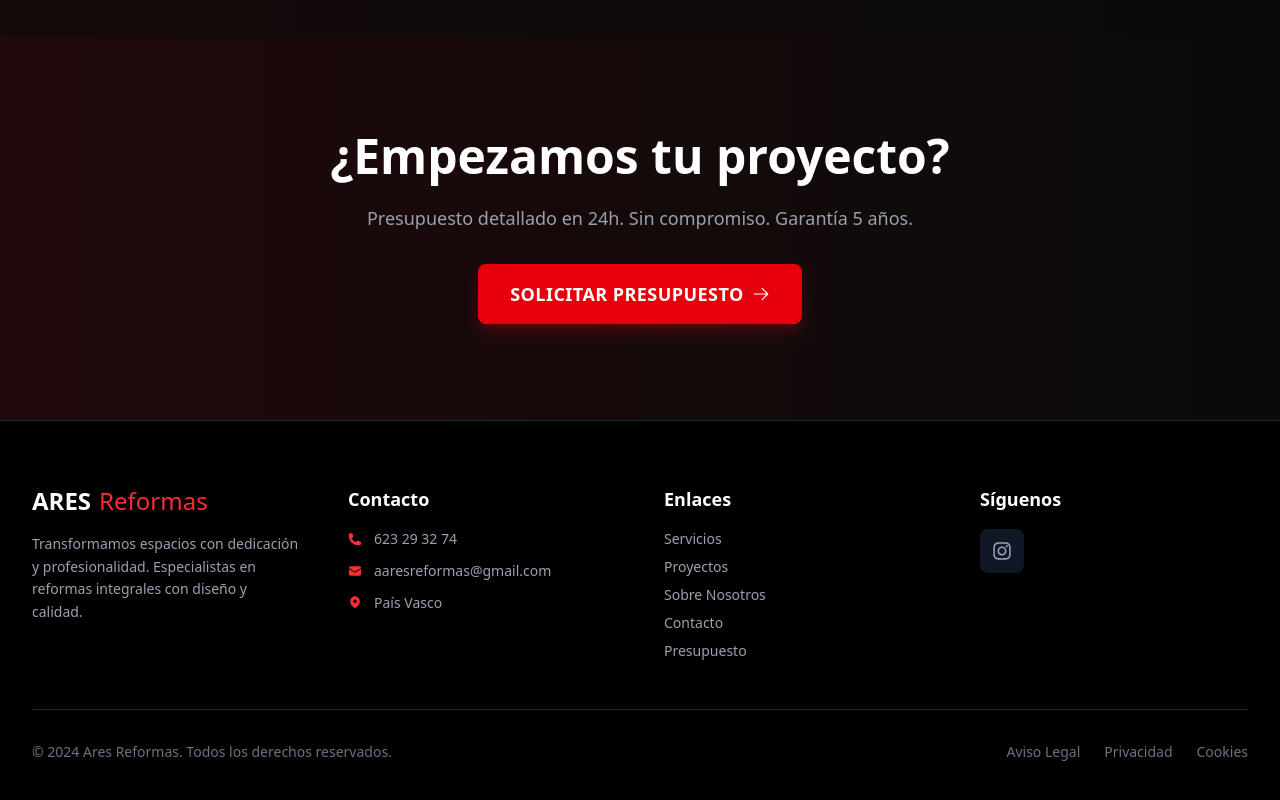
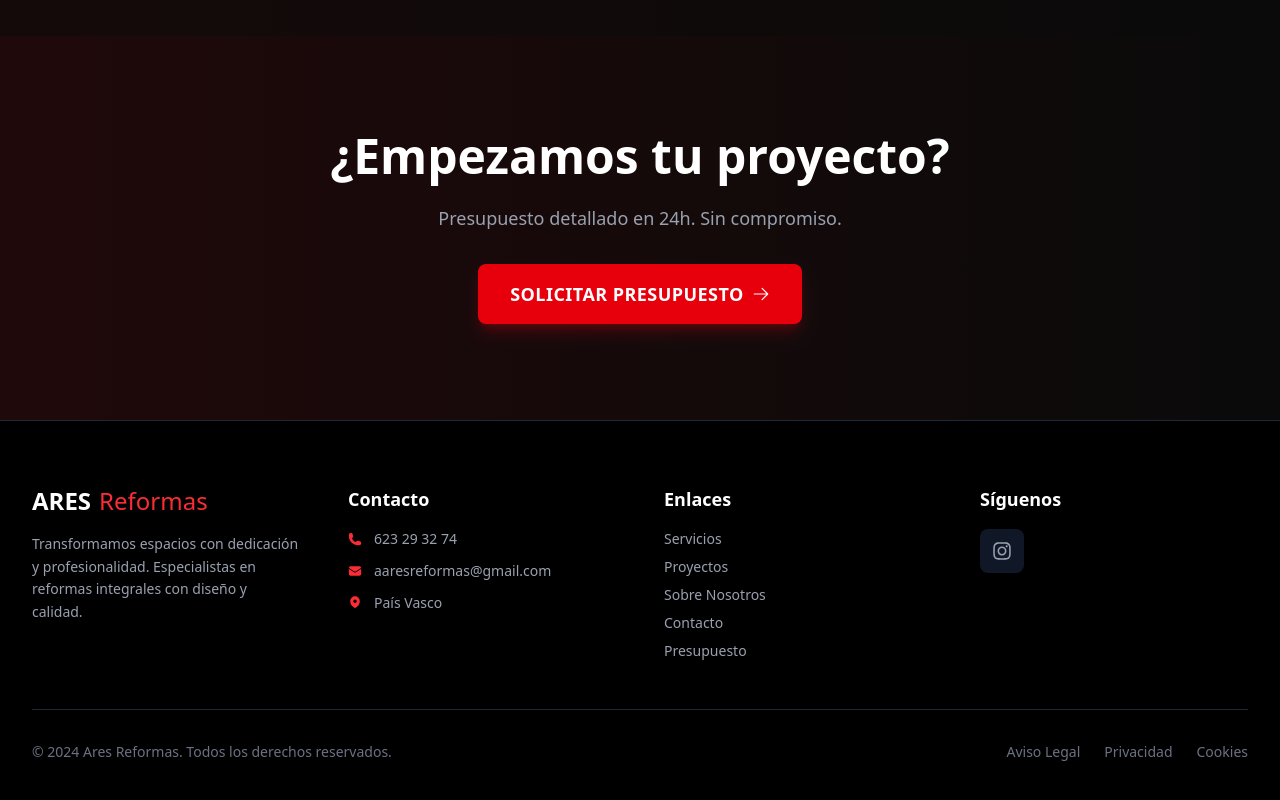
Before and after one commit to santos878/Ares-reformas, a Next.js app: page /nosotros in a window 1280 px wide. Shown: the part 2525-3325 px from the top of the page. Built offline with nearby package versions, Linux system fonts and the light colour scheme.

Commit message:
remove: Garantía 5 años from testimonials CTA

```diff
--- a/src/app/nosotros/page.tsx
+++ b/src/app/nosotros/page.tsx
@@ -244,7 +244,7 @@ export default function NosotrosPage() {
               ¿Empezamos tu proyecto?
             </h2>
             <p className="text-gray-400 text-lg max-w-2xl mx-auto mb-8">
-              Presupuesto detallado en 24h. Sin compromiso. Garantía 5 años.
+              Presupuesto detallado en 24h. Sin compromiso.
             </p>
             <Button size="lg" onClick={() => window.location.href = "/presupuesto"}>
               Solicitar Presupuesto <HiArrowRight className="ml-2" />
```
